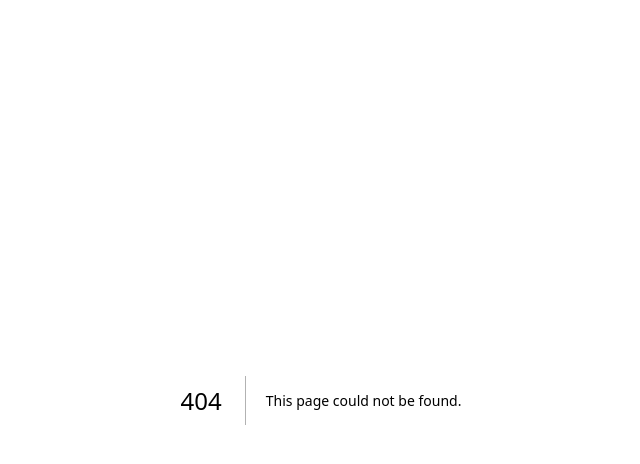
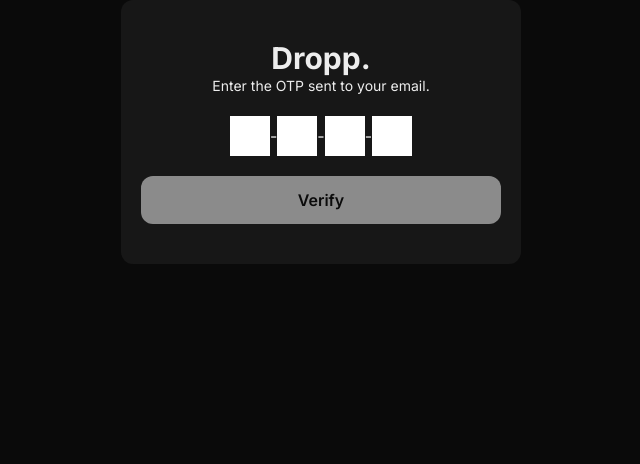
Before and after one commit to akinloluwami/dropp, a Next.js app: page /components/otp in a window 1280 px wide. Before the commit this address had no page. Shown: the top 464 px of the page, without its empty margins (319-959 px from the left). Built offline with nearby package versions, Linux system fonts and the light colour scheme.

Commit message:
Create otp verification component

```diff
--- /dev/null
+++ b/pages/components/otp.tsx
@@ -0,0 +1,60 @@
+import axios from "axios";
+import { LoaderCircle } from "lucide-react";
+import React from "react";
+import OtpInput from "react-otp-input";
+import { toast } from "sonner";
+
+const Otp: React.FC<{
+  onVerify: () => void;
+}> = ({ onVerify }) => {
+  const [otp, setOtp] = React.useState("");
+  const [loading, setLoading] = React.useState(false);
+
+  const handleSubmit = async () => {
+    setLoading(true);
+    try {
+      await axios.post("/api/auth/verify-otp", { otp });
+      setLoading(false);
+      toast.success("OTP verified");
+      onVerify();
+    } catch (error: any) {
+      toast.error(error.response.data.error || "Could not verify OTP");
+    } finally {
+      setLoading(false);
+    }
+  };
+
+  return (
+    <div
+      className="w-full max-w-[400px] mx-auto bg-black-001 rounded-xl px-5 py-10 flex flex-col"
+      onClick={(e) => e.stopPropagation()}
+    >
+      <h2 className="text-center text-3xl font-bold">Dropp.</h2>
+      <p className="text-center text-sm">Enter the OTP sent to your email.</p>
+      <div className="w-full mt-5 justify-center flex items-center">
+        <OtpInput
+          value={otp}
+          onChange={setOtp}
+          numInputs={4}
+          renderSeparator={<span>-</span>}
+          renderInput={(props) => (
+            <input
+              {...props}
+              className="!size-10 text-black selection:bg-transparent outline-none font-semibold text-3xl"
+            />
+          )}
+        />
+      </div>
+      <button
+        className="bg-white text-black rounded-xl font-semibold p-3 mt-5 disabled:opacity-50 flex items-center justify-center disabled:cursor-not-allowed"
+        type="submit"
+        disabled={loading || otp.length !== 4}
+        onClick={handleSubmit}
+      >
+        {loading ? <LoaderCircle className="animate-spin" /> : "Verify"}
+      </button>
+    </div>
+  );
+};
+
+export default Otp;
```
